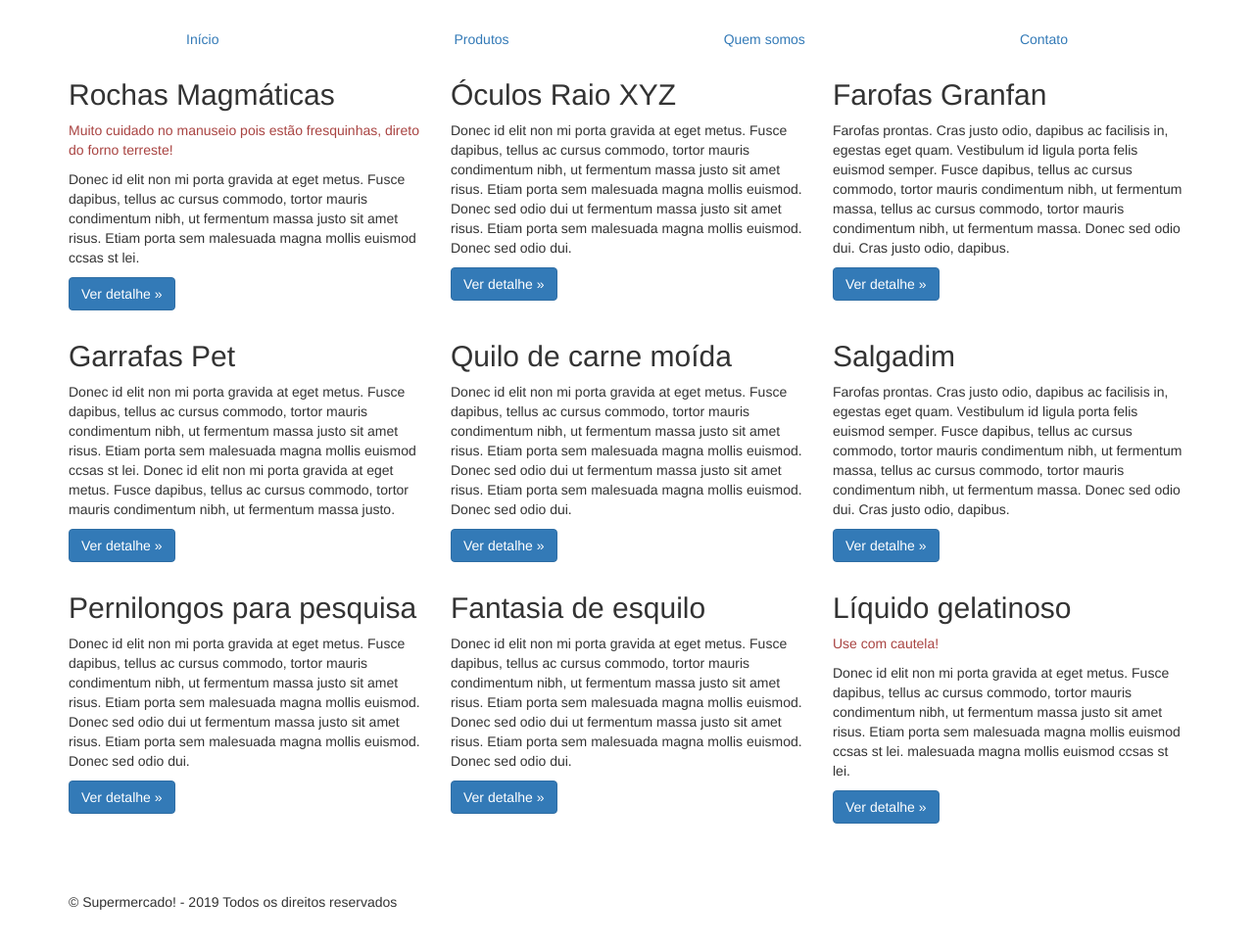
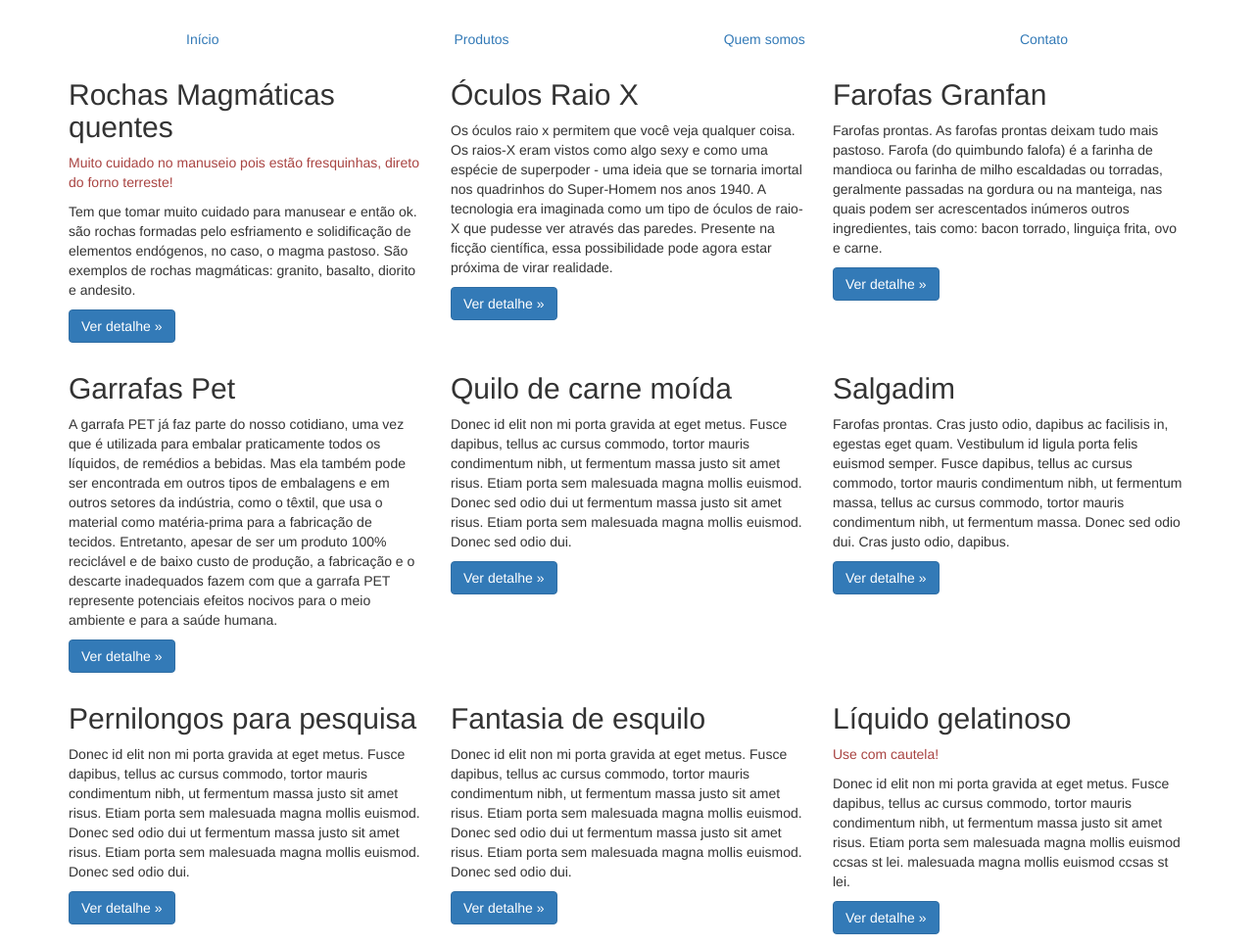
Before and after one commit to bedrickprokop/supermercado, a plain HTML site: page produtos.html in a window 1280 px wide. Shown: the top 967 px of the page at 98% size. Before the commit the page ends 941 px from the top, so only its background shows below. Drawn offline with Linux system fonts and the light colour scheme.

Commit message:
Implementação dos textos rochas, oculos, farofas e garrafas da home e produtos

```diff
--- a/produtos.html
+++ b/produtos.html
@@ -32,19 +32,19 @@
       <!-- Conteúdo -->
       <div class="row">
         <div class="col-lg-4">
-          <h2>Rochas Magmáticas</h2>
+          <h2>Rochas Magmáticas quentes</h2>
           <p class="text-danger">Muito cuidado no manuseio pois estão fresquinhas, direto do forno terreste!</p>
-          <p>Donec id elit non mi porta gravida at eget metus. Fusce dapibus, tellus ac cursus commodo, tortor mauris condimentum nibh, ut fermentum massa justo sit amet risus. Etiam porta sem malesuada magna mollis euismod ccsas st lei.</p>
+          <p>Tem que tomar muito cuidado para manusear e então ok. são rochas formadas pelo esfriamento e solidificação de elementos endógenos, no caso, o magma pastoso. São exemplos de rochas magmáticas: granito, basalto, diorito e andesito. </p>
           <p><a class="btn btn-primary" href="#" role="button">Ver detalhe &raquo;</a></p>
         </div>
         <div class="col-lg-4">
-          <h2>Óculos Raio XYZ</h2>
-          <p>Donec id elit non mi porta gravida at eget metus. Fusce dapibus, tellus ac cursus commodo, tortor mauris condimentum nibh, ut fermentum massa justo sit amet risus. Etiam porta sem malesuada magna mollis euismod. Donec sed odio dui ut fermentum massa justo sit amet risus. Etiam porta sem malesuada magna mollis euismod. Donec sed odio dui.</p>
+          <h2>Óculos Raio X</h2>
+          <p>Os óculos raio x permitem que você veja qualquer coisa.  Os raios-X eram vistos como algo sexy e como uma espécie de superpoder - uma ideia que se tornaria imortal nos quadrinhos do Super-Homem nos anos 1940. A tecnologia era imaginada como um tipo de óculos de raio-X que pudesse ver através das paredes. Presente na ficção científica, essa possibilidade pode agora estar próxima de virar realidade.</p>
           <p><a class="btn btn-primary" href="#" role="button">Ver detalhe &raquo;</a></p>
        </div>
         <div class="col-lg-4">
           <h2>Farofas Granfan</h2>
-          <p>Farofas prontas. Cras justo odio, dapibus ac facilisis in, egestas eget quam. Vestibulum id ligula porta felis euismod semper. Fusce dapibus, tellus ac cursus commodo, tortor mauris condimentum nibh, ut fermentum massa, tellus ac cursus commodo, tortor mauris condimentum nibh, ut fermentum massa. Donec sed odio dui. Cras justo odio, dapibus.</p>
+          <p>Farofas prontas. As farofas prontas deixam tudo mais pastoso. Farofa (do quimbundo falofa) é a farinha de mandioca ou farinha de milho escaldadas ou torradas, geralmente passadas na gordura ou na manteiga, nas quais podem ser acrescentados inúmeros outros ingredientes, tais como: bacon torrado, linguiça frita, ovo e carne.</p>
           <p><a class="btn btn-primary" href="#" role="button">Ver detalhe &raquo;</a></p>
         </div>
       </div>
@@ -52,7 +52,7 @@
       <div class="row">
         <div class="col-lg-4">
           <h2>Garrafas Pet</h2>
-          <p>Donec id elit non mi porta gravida at eget metus. Fusce dapibus, tellus ac cursus commodo, tortor mauris condimentum nibh, ut fermentum massa justo sit amet risus. Etiam porta sem malesuada magna mollis euismod ccsas st lei. Donec id elit non mi porta gravida at eget metus. Fusce dapibus, tellus ac cursus commodo, tortor mauris condimentum nibh, ut fermentum massa justo.</p>
+          <p>A garrafa PET já faz parte do nosso cotidiano, uma vez que é utilizada para embalar praticamente todos os líquidos, de remédios a bebidas. Mas ela também pode ser encontrada em outros tipos de embalagens e em outros setores da indústria, como o têxtil, que usa o material como matéria-prima para a fabricação de tecidos. Entretanto, apesar de ser um produto 100% reciclável e de baixo custo de produção, a fabricação e o descarte inadequados fazem com que a garrafa PET represente potenciais efeitos nocivos para o meio ambiente e para a saúde humana.</p>
           <p><a class="btn btn-primary" href="#" role="button">Ver detalhe &raquo;</a></p>
         </div>
         <div class="col-lg-4">
```
Also changed, not shown: index.html (+3 -3 lines).
